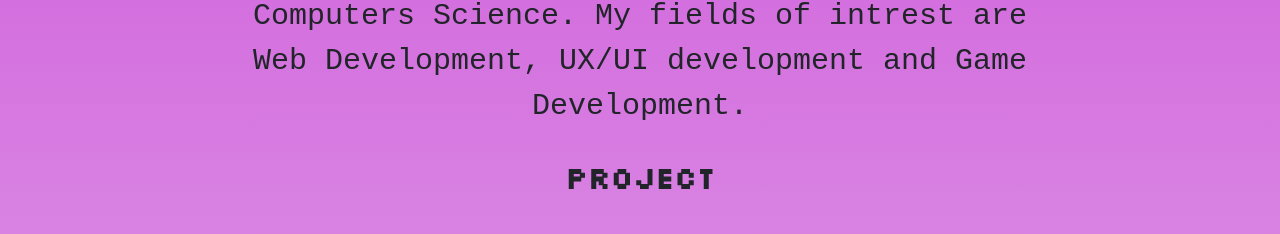
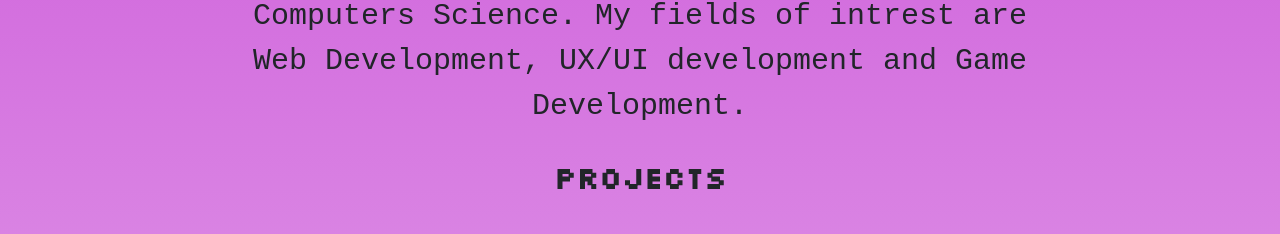
Before and after one commit to Nakheem/nakheem.github.io, a React (Vite) app: page / in a window 1280 px wide. Shown: the part 773-1007 px from the top of the page. Built offline with nearby package versions, Linux system fonts and the light colour scheme; the HTML template or start-up script is replaced by a standard one.

Commit message:
Update App.jsx

```diff
--- a/src/App.jsx
+++ b/src/App.jsx
@@ -23,7 +23,7 @@ function App() {
       <Nav className='m-auto' />
         <About />
           <Row>
-          <p className='header' id='Projects'> Project</p>
+          <p className='header' id='Projects'> Projects</p>
           <Cards title="League of Legends Data analyst"  buttonText="More Information"
           information = " Worked with the League of Legends public API to retrieve information from thousands of games with the goal of finding strategies used by skilled players to win games.
                         Grouped data based on win rate, and tried to find correlations in different metrics and those win rates."
```
